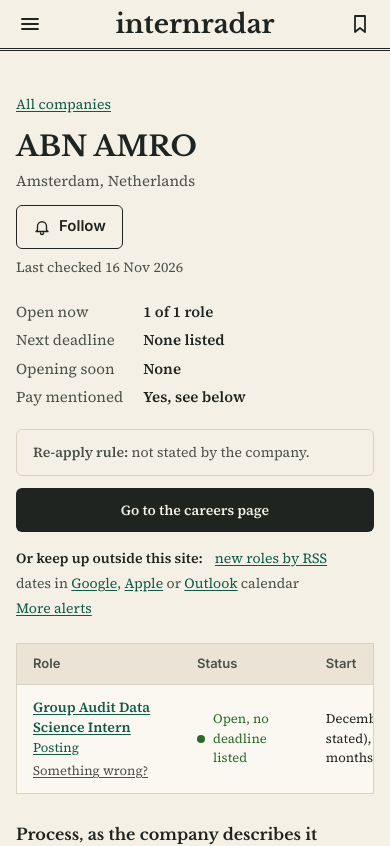
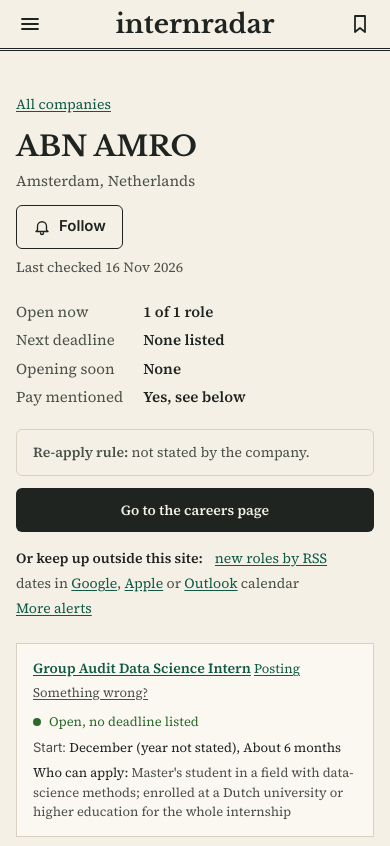
Before and after one commit to MoAz06/internradar, a Next.js app in the folder site/: page /companies/abn-amro/ in a window 390 px wide. Shown: the top 846 px of the page. Built offline with nearby package versions, Linux system fonts and the light colour scheme.

Commit message:
Role cards on phones on company pages

```diff
--- a/site/app/companies/[slug]/page.tsx
+++ b/site/app/companies/[slug]/page.tsx
@@ -159,12 +159,13 @@ export default async function CompanyPage({ params }: { params: Promise<Params>
       </Section>
 
       <Section className="pb-16">
-        <Card className="scrollbar-thin overflow-x-auto" role="region" tabIndex={0} aria-labelledby="roles-caption">
-          <table className="w-full min-w-[820px] border-collapse text-left">
+        {/* a table from sm up; on phones every role is a card, so nothing scrolls sideways */}
+        <Card className="scrollbar-thin sm:overflow-x-auto" role="region" tabIndex={0} aria-labelledby="roles-caption">
+          <table className="w-full border-collapse text-left max-sm:block sm:min-w-[820px]">
             <caption id="roles-caption" className="sr-only">
               Roles at {c.name}
             </caption>
-            <thead>
+            <thead className="max-sm:hidden">
               <tr className="bg-raised text-[13px] text-muted">
                 {["Role", "Status", "Start", "Who can apply"].map((h) => (
                   <th key={h} scope="col" className="px-3 py-2.5 first:pl-4 last:pr-4 font-semibold">
@@ -173,10 +174,10 @@ export default async function CompanyPage({ params }: { params: Promise<Params>
                 ))}
               </tr>
             </thead>
-            <tbody>
+            <tbody className="max-sm:block">
               {c.roles.map((r) => (
-                <tr key={r.title + r.source} className="border-t border-line text-[13px]">
-                  <td className="px-3 py-3 pl-4 align-middle">
+                <tr key={r.title + r.source} className="border-t border-line text-[13px] max-sm:block max-sm:px-4 max-sm:py-3.5 max-sm:first:border-t-0">
+                  <td className="px-3 py-3 pl-4 align-middle max-sm:block max-sm:p-0">
                     {itemOf(r.title, r.source) ? (
                       <Link href={roleHref(itemOf(r.title, r.source)!.key)} className="link text-sm font-semibold">
                         {r.title}
@@ -211,14 +212,18 @@ export default async function CompanyPage({ params }: { params: Promise<Params>
                       );
                     })()}
                   </td>
-                  <td className="px-3 py-3 align-middle">
+                  <td className="px-3 py-3 align-middle max-sm:mt-2.5 max-sm:block max-sm:p-0">
                     <StatusLabel status={live(r).status} text={live(r).long} />
                   </td>
-                  <td className="mono px-3 py-3 align-middle">
+                  <td className="mono px-3 py-3 align-middle max-sm:mt-1.5 max-sm:block max-sm:p-0">
+                    <span className="font-sans text-muted sm:hidden">Start: </span>
                     {r.start || "On the posting"}
                     {r.duration ? `, ${r.duration}` : ""}
                   </td>
-                  <td className="px-3 py-3 pr-4 align-middle text-muted">{r.eligibility || "On the posting"}</td>
+                  <td className="px-3 py-3 pr-4 align-middle text-muted max-sm:mt-1.5 max-sm:block max-sm:p-0">
+                    <span className="text-ink sm:hidden">Who can apply: </span>
+                    {r.eligibility || "On the posting"}
+                  </td>
                 </tr>
               ))}
             </tbody>
```
